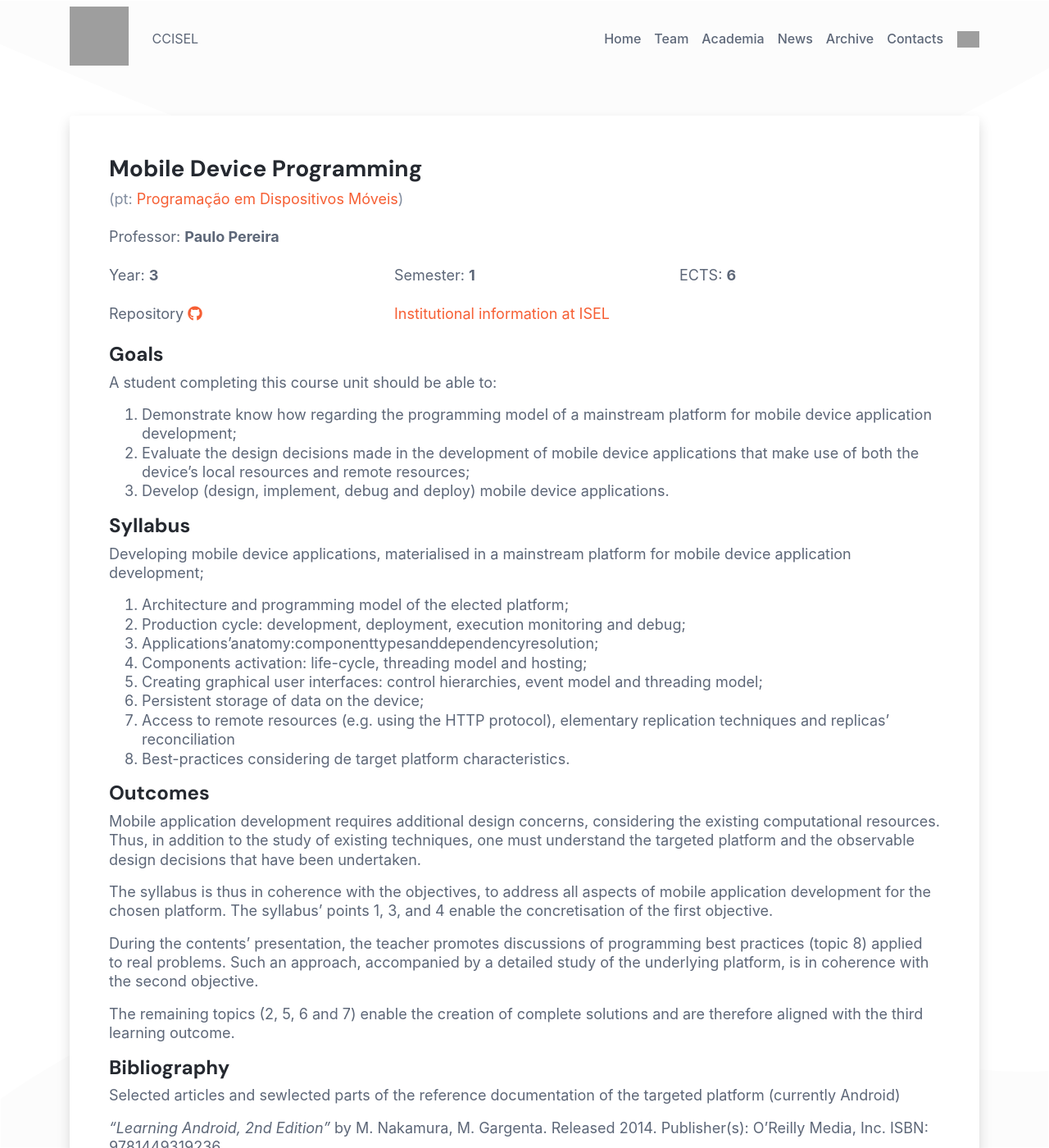
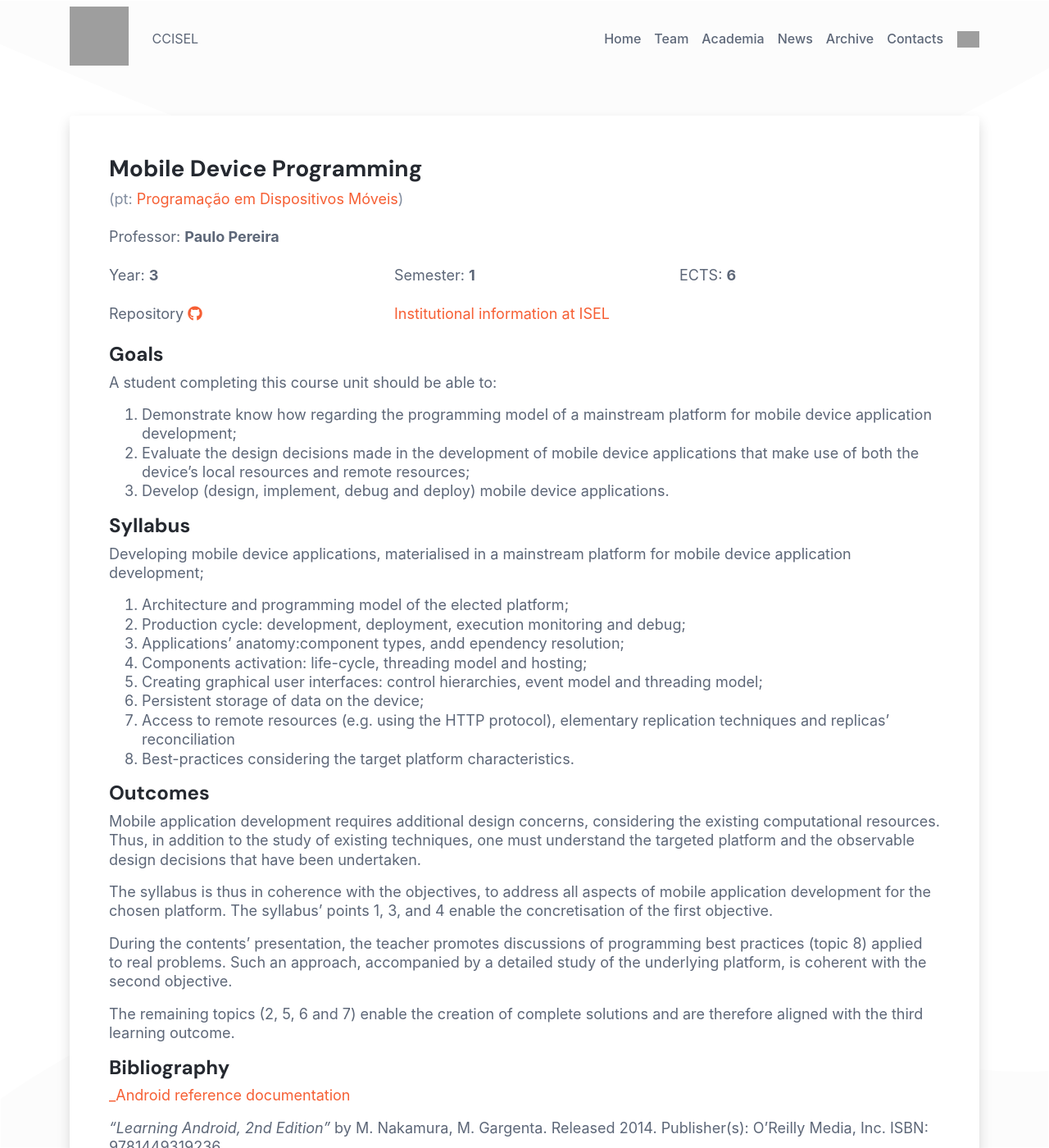
Before and after one commit to jpatri/ccisel.github.io, a Jekyll site: the page built from academia/leic/pdm-en.md, in a window 1280 px wide and 1400 px high. Shown: the whole window at 82% size. Built offline with Jekyll 4.4.1, drawn with Linux system fonts in a browser that asks for light colours.

Commit message:
Resolves comments

```diff
--- a/_layouts/academia/leic/pdm.md
+++ b/_layouts/academia/leic/pdm.md
@@ -11,7 +11,7 @@ ects: 6
 professor:
   display_name: Paulo Pereira
 bibliography: |
-  Selected articles and sewlected parts of the reference documentation of the targeted platform (currently Android)
+  [_Android reference documentation](https://developer.android.com/docs)
 
   _"Learning Android, 2nd Edition"_
   by M. Nakamura, M. Gargenta. Released 2014.
--- a/academia/leic/pdm-en.md
+++ b/academia/leic/pdm-en.md
@@ -9,18 +9,18 @@ syllabus: |
    Developing mobile device applications, materialised in a mainstream platform for mobile device application development;
    1. Architecture and programming model of the elected platform;
    2. Production cycle: development, deployment, execution monitoring and debug;
-   3. Applications’anatomy:componenttypesanddependencyresolution;
+   3. Applications’ anatomy:component types, andd ependency resolution;
    4. Components activation: life-cycle, threading model and hosting;
    5. Creating graphical user interfaces: control hierarchies, event model and threading model;
    6. Persistent storage of data on the device;
    7. Access to remote resources (e.g. using the HTTP protocol), elementary replication techniques and replicas’ reconciliation
-   8. Best-practices considering de target platform characteristics.
+   8. Best-practices considering the target platform characteristics.
 outcomes: |
   Mobile application development requires additional design concerns, considering the existing computational resources. Thus, in addition to the study of existing techniques, one must understand the targeted platform and the observable design decisions that have been undertaken.
 
   The syllabus is thus in coherence with the objectives, to address all aspects of mobile application development for the chosen platform. The syllabus’ points 1, 3, and 4 enable the concretisation of the first objective.
 
-  During the contents’ presentation, the teacher promotes discussions of programming best practices (topic 8) applied to real problems. Such an approach, accompanied by a detailed study of the underlying platform, is in coherence with the second objective.
+  During the contents’ presentation, the teacher promotes discussions of programming best practices (topic 8) applied to real problems. Such an approach, accompanied by a detailed study of the underlying platform, is coherent with the second objective.
 
   The remaining topics (2, 5, 6 and 7) enable the creation of complete solutions and are therefore aligned with the third learning outcome.
 ---
```
